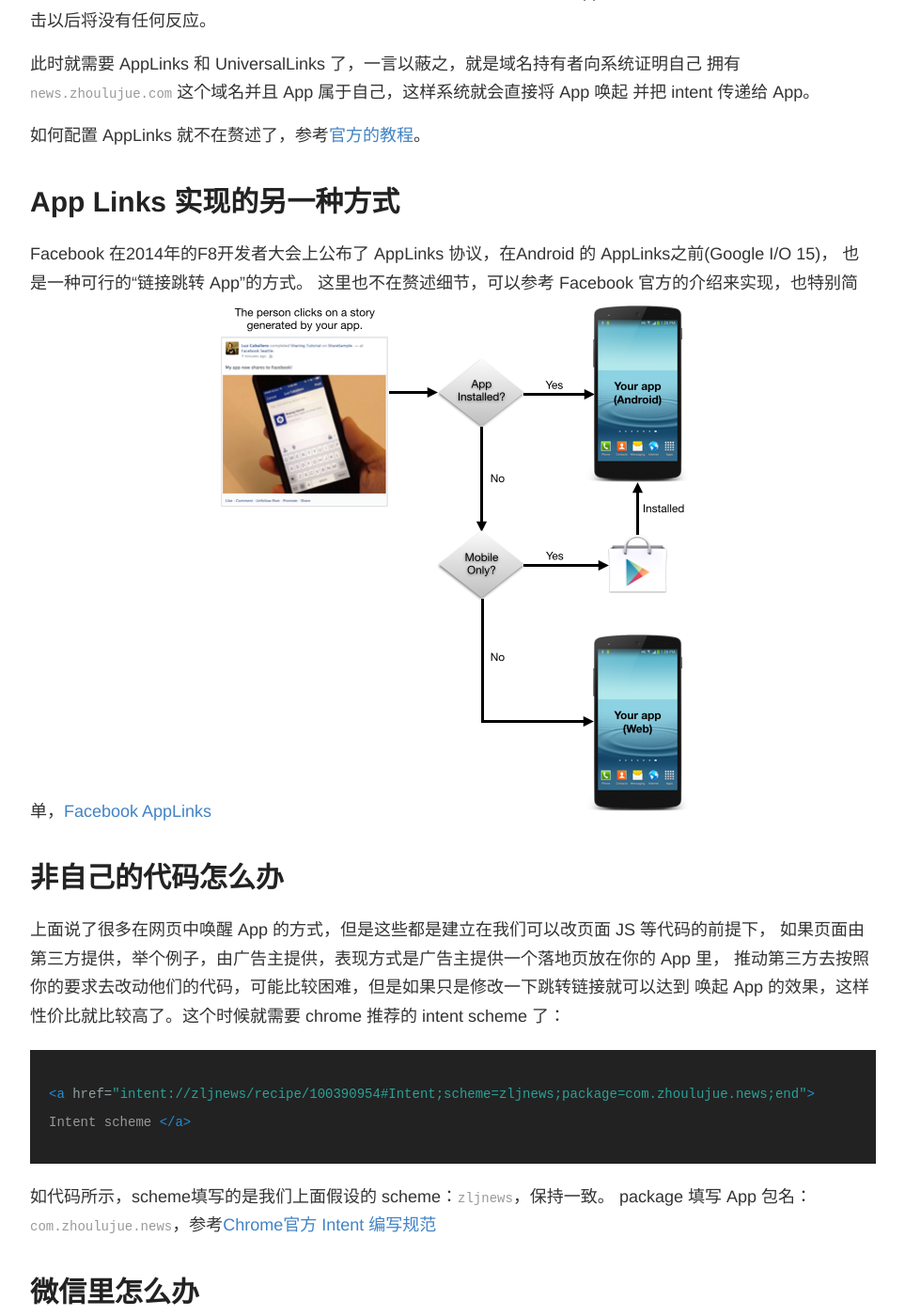
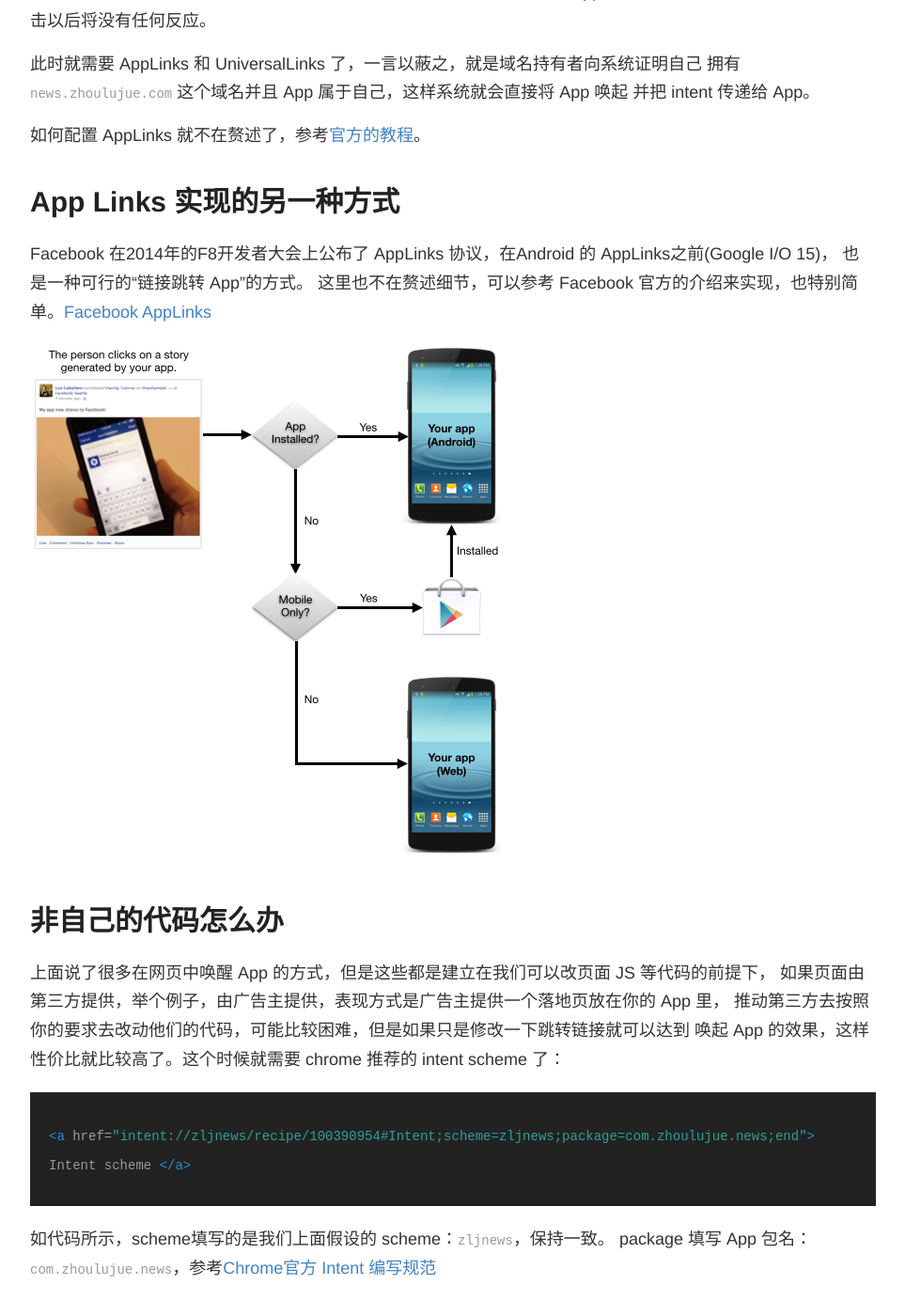
Before and after one commit to zhoulujue/zhoulujue.github.io, a Jekyll site: the page built from _posts/2018-4-10-DeepLink-On-Android.md, in a window 1280 px wide and 1400 px high, scrolled down 4443 px. Shown: the whole window at 94% size, without its empty margins (158-1121 px from the left). Built offline with Jekyll 4.4.1, drawn with Linux system fonts in a browser that asks for light colours; comment, search, counter and statistics services are not loaded.

```diff
--- a/_posts/2018-4-10-DeepLink-On-Android.md
+++ b/_posts/2018-4-10-DeepLink-On-Android.md
@@ -159,8 +159,11 @@ App，例如在 iOS 早期没有 UniversalLink 的时候，大家这样来唤起
 # App Links 实现的另一种方式
 Facebook 在2014年的F8开发者大会上公布了 AppLinks 协议，在Android 的 AppLinks之前(Google I/O 15)，
 也是一种可行的“链接跳转 App”的方式。
-这里也不在赘述细节，可以参考 Facebook 官方的介绍来实现，也特别简单，[Facebook AppLinks](https://developers.facebook.com/docs/applinks)
+这里也不在赘述细节，可以参考 Facebook 官方的介绍来实现，也特别简单。[Facebook AppLinks](https://developers.facebook.com/docs/applinks)
+
+
 ![Facebook Bolts On Android](../images/app_links_bolt.png)
+
 
 # 非自己的代码怎么办
 上面说了很多在网页中唤醒 App 的方式，但是这些都是建立在我们可以改页面 JS 等代码的前提下，
```
